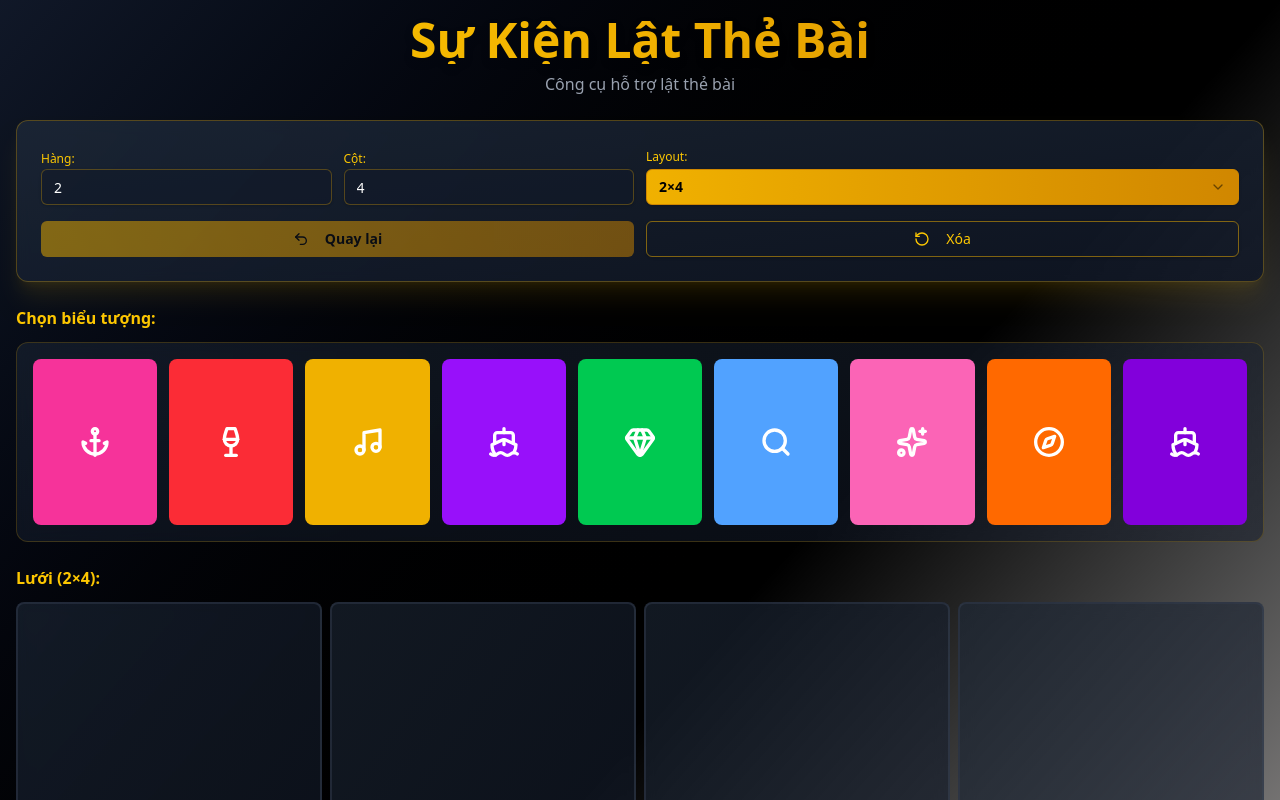
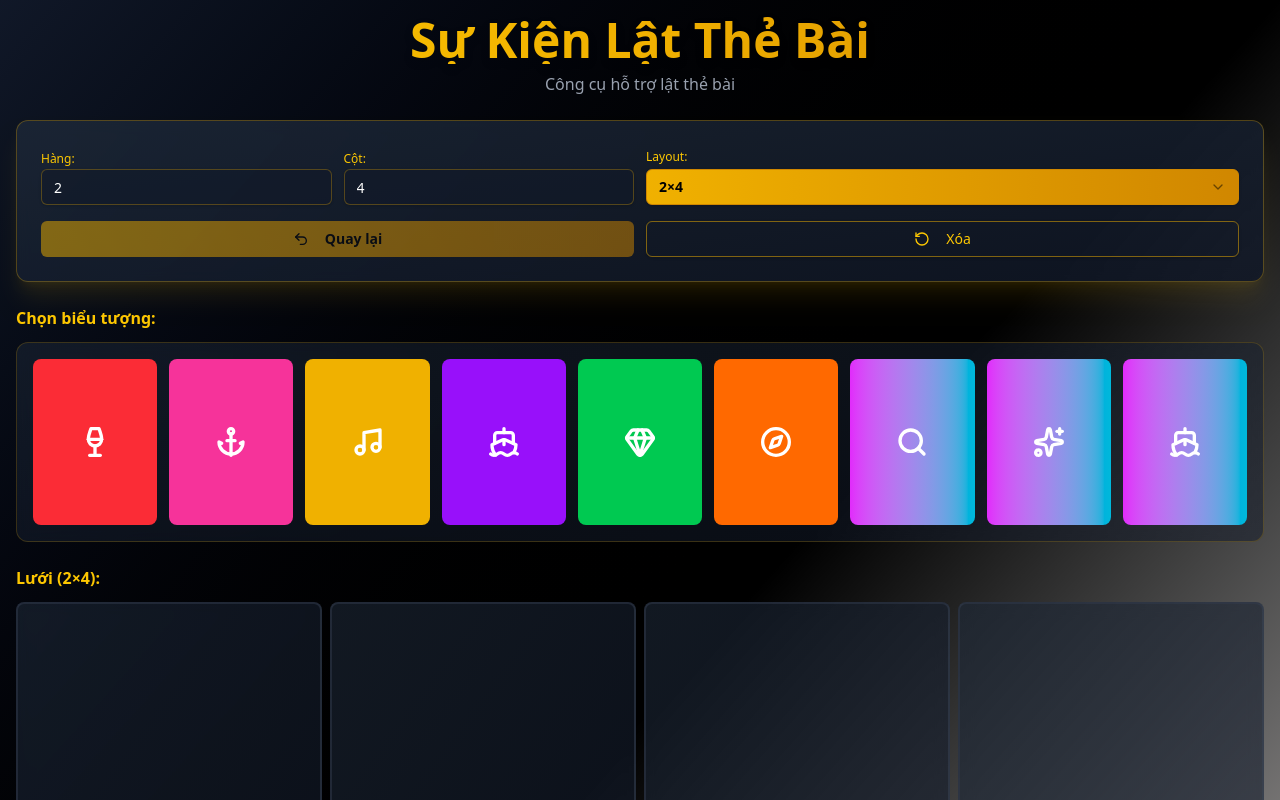
Before and after one commit to dungnguyenq237/card-memory-helper, a React (Vite) app: page / in a window 1280 px wide. Shown: the top 800 px of the page. Built offline with nearby package versions, Linux system fonts and the light colour scheme.

Commit message:
fix : correct icons colors

```diff
--- a/src/App.tsx
+++ b/src/App.tsx
@@ -60,15 +60,15 @@ interface GridState {
 }
 
 const CARD_ICONS: CardIcon[] = [
+  { id: "wine", Icon: Wine, color: "bg-red-500" },
   { id: "anchor", Icon: Anchor, color: "bg-pink-500" },
-  { id: "wine", Icon: Wine, color: "bg-red-500" },
   { id: "music", Icon: Music, color: "bg-yellow-500" },
   { id: "ship", Icon: Ship, color: "bg-purple-600" },
   { id: "gem", Icon: Gem, color: "bg-green-500" },
-  { id: "search", Icon: Search, color: "bg-blue-400" },
-  { id: "sparkles", Icon: Sparkles, color: "bg-pink-400" },
   { id: "compass", Icon: Compass, color: "bg-orange-500" },
-  { id: "sailboat", Icon: Ship, color: "bg-purple-700" },
+  { id: "search", Icon: Search, color: "bg-gradient-to-r from-fuchsia-500 to-cyan-500" },
+  { id: "sparkles", Icon: Sparkles, color: "bg-gradient-to-r from-fuchsia-500 to-cyan-500" },
+  { id: "sailboat", Icon: Ship, color: "bg-gradient-to-r from-fuchsia-500 to-cyan-500" },
 ];
 
 const PRESET_LAYOUTS: Layout[] = [
```
